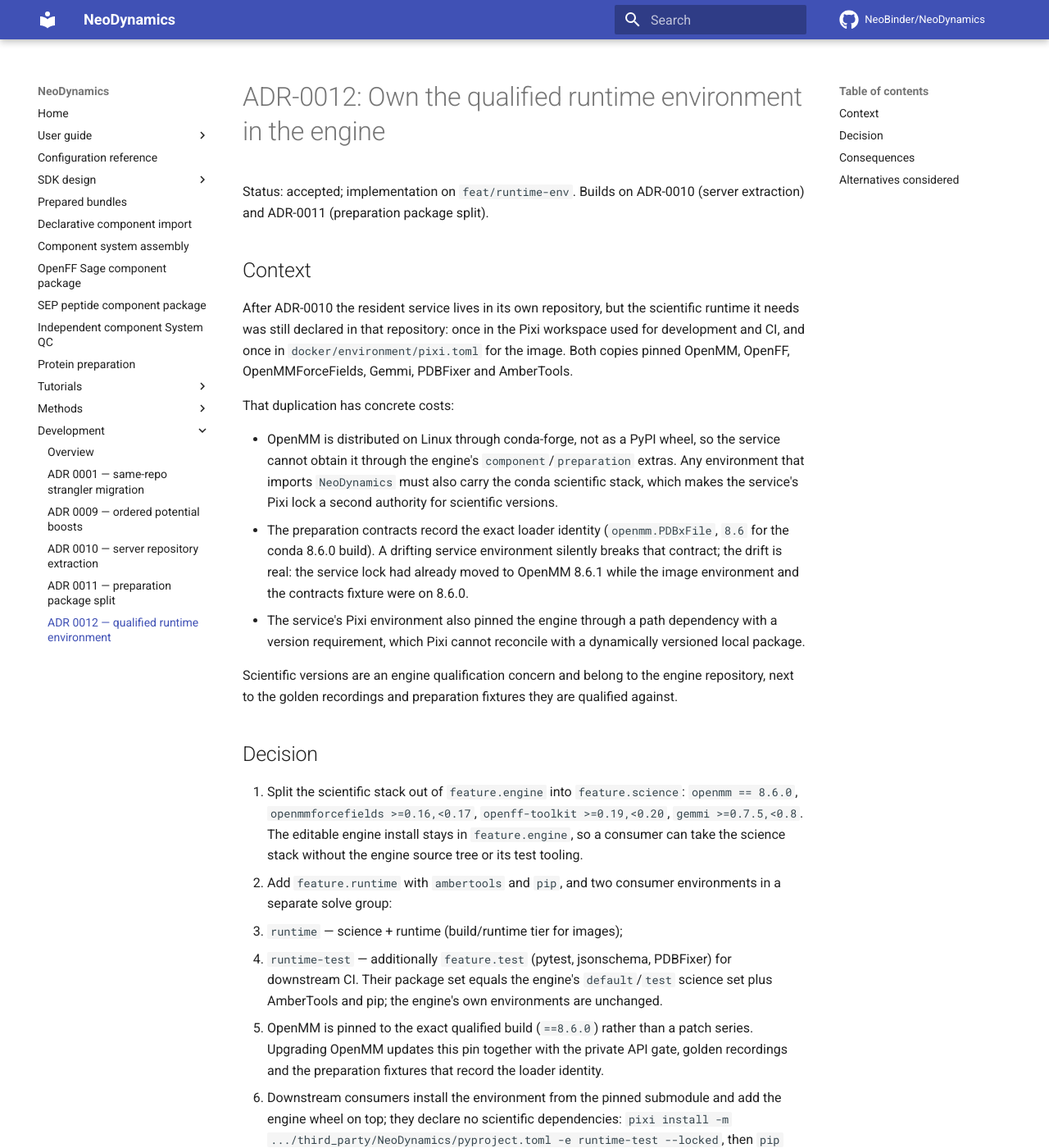
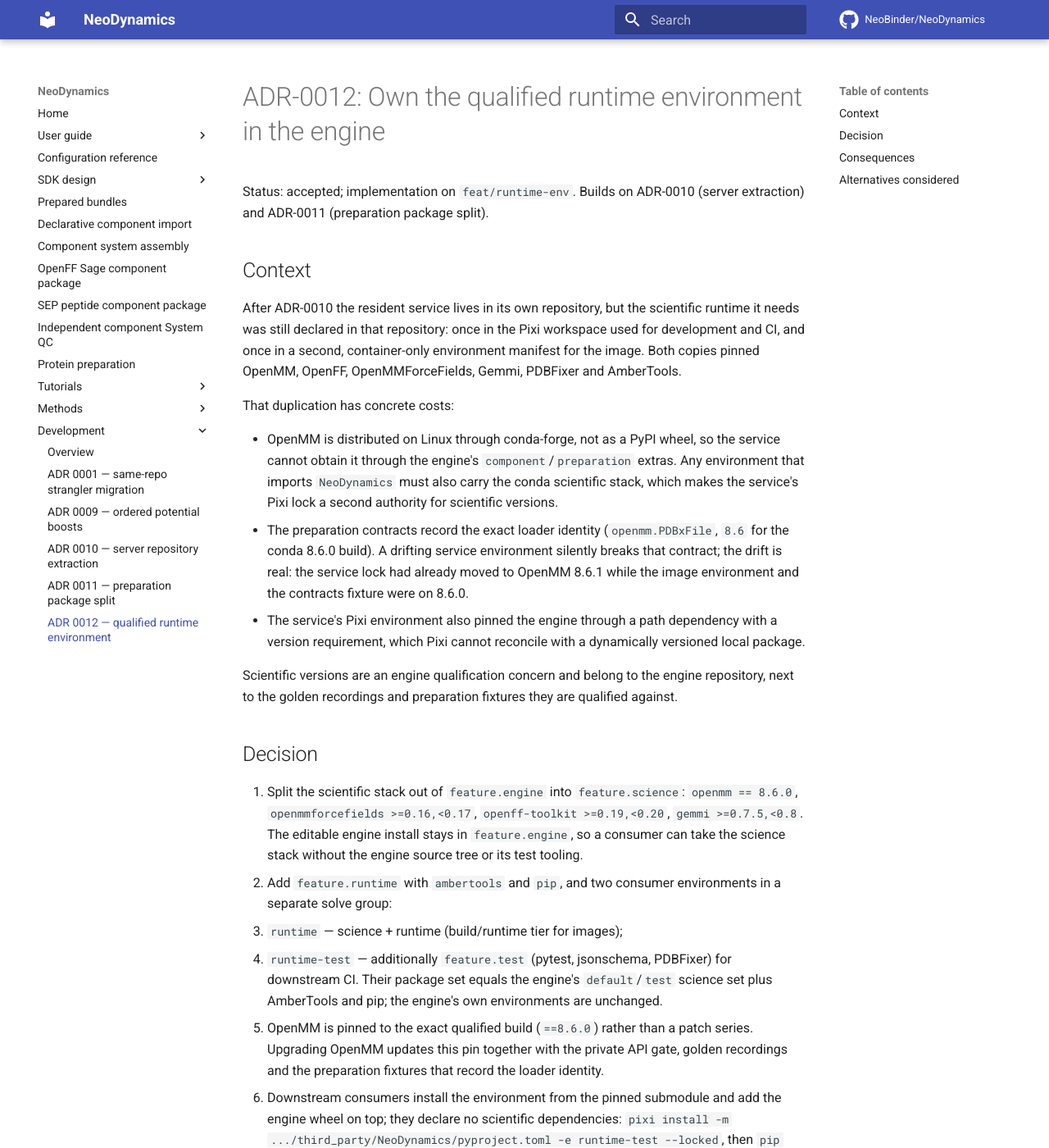
Before and after one commit to NeoBinder/NeoDynamics, an MkDocs documentation site: the page built from docs/adr/0012-qualified-runtime-environment.md, in a window 1280 px wide and 1400 px high. Shown: the whole window at 82% size. Built offline with MkDocs 1.6.1 and Material for MkDocs 9.7.7, drawn with Linux system fonts in a browser that asks for light colours; comment, search, counter and statistics services are not loaded; some of the changed text lies outside the part shown.

Commit message:
docs: keep the service source path out of ADR-0012
The engine boundary test rejects service source markers in published docs.
Describe the service's container environment without naming its repository
path so the ADR stays within the boundary rule.

```diff
--- a/docs/adr/0012-qualified-runtime-environment.md
+++ b/docs/adr/0012-qualified-runtime-environment.md
@@ -7,9 +7,9 @@ Status: accepted; implementation on `feat/runtime-env`. Builds on ADR-0010
 
 After ADR-0010 the resident service lives in its own repository, but the
 scientific runtime it needs was still declared in that repository: once in the
-Pixi workspace used for development and CI, and once in
-`docker/environment/pixi.toml` for the image. Both copies pinned OpenMM, OpenFF,
-OpenMMForceFields, Gemmi, PDBFixer and AmberTools.
+Pixi workspace used for development and CI, and once in a second,
+container-only environment manifest for the image. Both copies pinned OpenMM,
+OpenFF, OpenMMForceFields, Gemmi, PDBFixer and AmberTools.
 
 That duplication has concrete costs:
 
@@ -64,7 +64,7 @@ are qualified against.
   existing `default`/`test`/`dev`/`docs`/`ml`/`rbfe` environments keep exactly
   the same package set.
 - The service repository removes its scientific pins, its Pixi workspace and
-  its `docker/environment` copy, and pins this engine revision instead. Its
+  its container environment copy, and pins this engine revision instead. Its
   web/runtime dependencies (asyncpg, FastAPI, Uvicorn, WebSockets, httpx)
   remain service-owned and are locked separately.
 - A change to the science stack is an engine change with an engine version,
```
